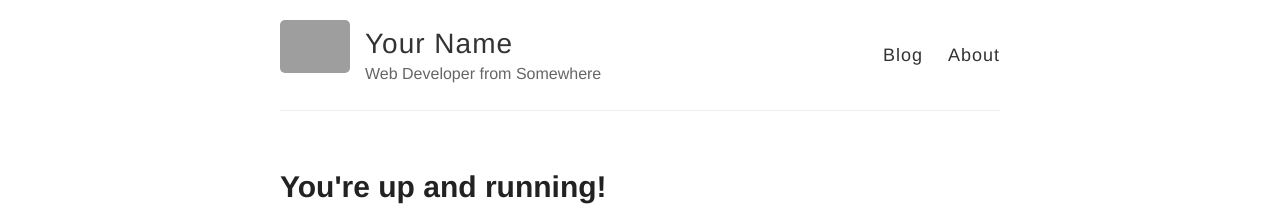
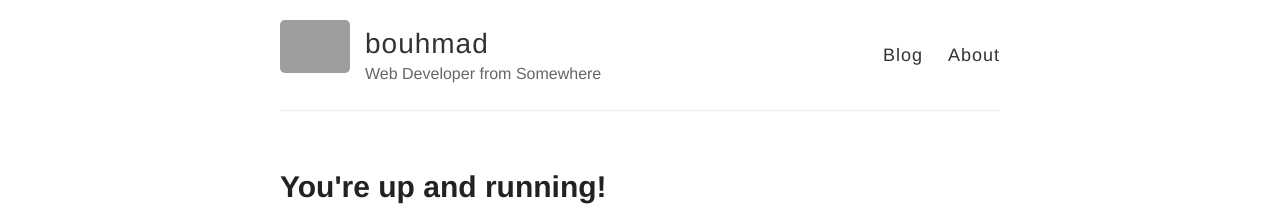
Before and after one commit to AdamBouhmad/bouhmad.github.io, a Jekyll site: the page built from _posts/2014-3-3-Hello-World.md, in a window 1280 px wide. Shown: the top 222 px of the page. Built offline with Jekyll 4.4.1, drawn with Linux system fonts in a browser that asks for light colours; grey boxes are pictures that could not be loaded.

Commit message:
remove default config from config.yml

```diff
--- a/_config.yml
+++ b/_config.yml
@@ -3,7 +3,7 @@
 #
 
 # Name of your site (displayed in the header)
-name: Your Name
+name: bouhmad
 
 # Short bio or description (displayed in the header)
 description: Web Developer from Somewhere
@@ -21,12 +21,12 @@ footer-links:
   email:
   facebook:
   flickr:
-  github: barryclark/jekyll-now
+  github: adambouhmad/bouhmad.github.io
   instagram:
   linkedin:
   pinterest:
   rss: # just type anything here for a working RSS icon
-  twitter: jekyllrb
+  twitter: adambouhmad
   stackoverflow: # your stackoverflow profile, e.g. "users/50476/bart-kiers"
   youtube: # channel/<your_long_string> or user/<user-name>
   googleplus: # anything in your profile username that comes after plus.google.com/
@@ -47,7 +47,7 @@ url:
 # (http://yourusername.github.io/repository-name)
 # and NOT your User repository (http://yourusername.github.io)
 # then add in the baseurl here, like this: "/repository-name"
-baseurl: ""
+        baseurl: ""
 
 #
 # !! You don't need to change any of the configuration flags below !!
```
